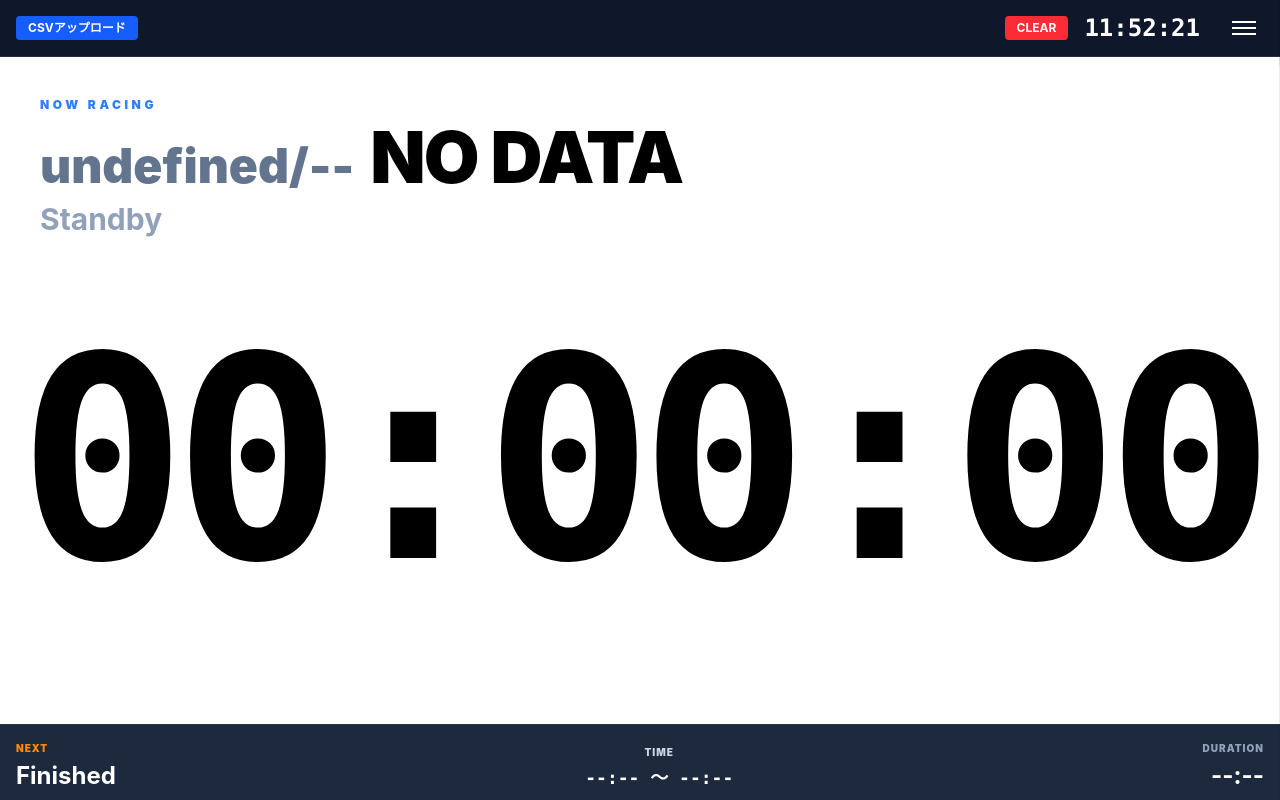
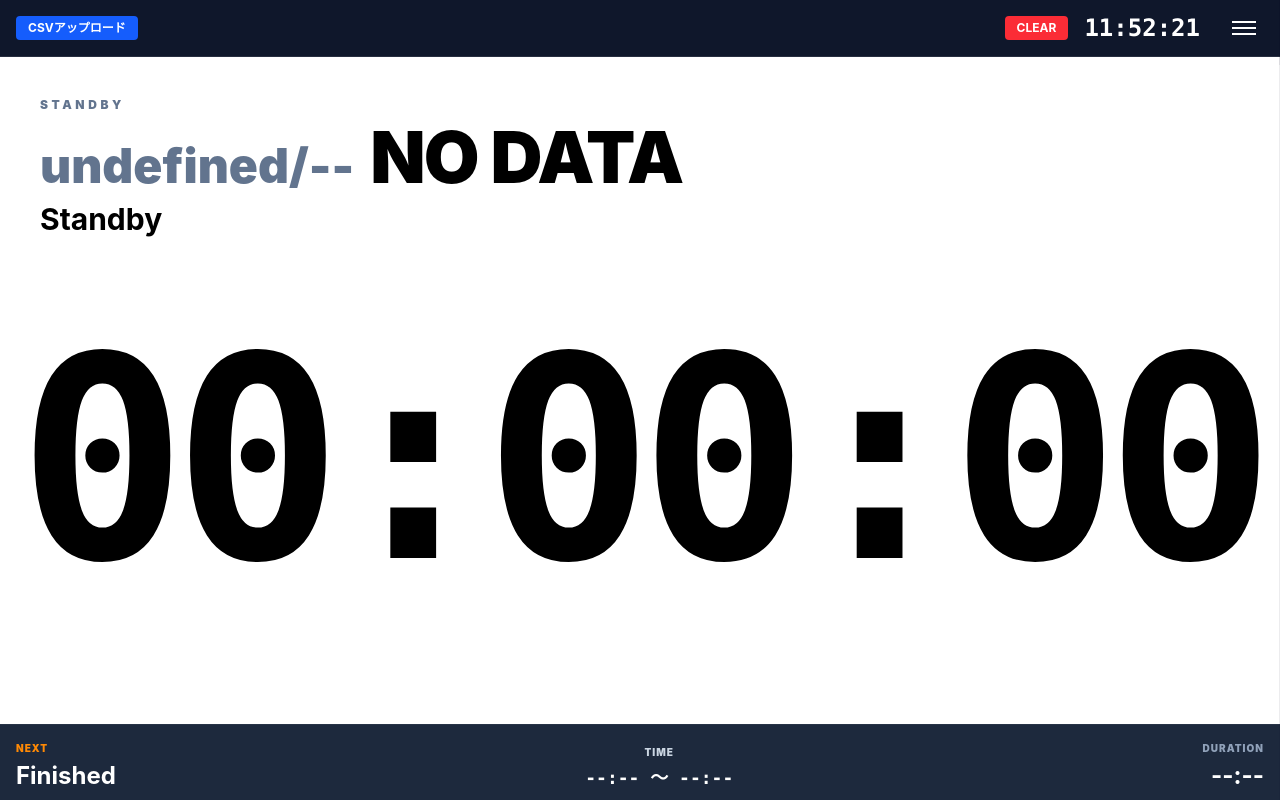
Before and after one commit to kuwachi626/time-management, a React (Vite) app: page / in a window 1280 px wide. Built offline with nearby package versions, Linux system fonts and the light colour scheme.

Commit message:
レイアウト修正

```diff
--- a/src/App.tsx
+++ b/src/App.tsx
@@ -203,8 +203,10 @@ const App: React.FC = () => {
 				<div className="flex-1 flex flex-col p-6 lg:p-10 justify-between border-b lg:border-b-0 lg:border-r border-white/10 overflow-hidden">
 					{/* 現在のクラス情報 */}
 					<div className="shrink-0">
-						<p className="text-blue-500 font-black text-xs tracking-[0.3em] uppercase mb-2">
-							Now Racing
+						<p
+							className={`${current ? "text-blue-500" : "text-slate-500"} font-black text-xs tracking-[0.3em] uppercase mb-2`}
+						>
+							{current ? "Now Session" : "Standby"}
 						</p>
 						<div className="flex items-baseline gap-4 flex-wrap">
 							<span className="text-3xl lg:text-5xl font-black text-slate-500">
@@ -214,7 +216,7 @@ const App: React.FC = () => {
 								{current?.className || "No Data"}
 							</h2>
 						</div>
-						<div className="text-xl lg:text-3xl font-bold text-slate-400 mt-2">
+						<div className="text-4xl lg:text-3xl font-bold mt-2">
 							{current
 								? `${current.start} - ${current.end}`
 								: "Standby"}
```
